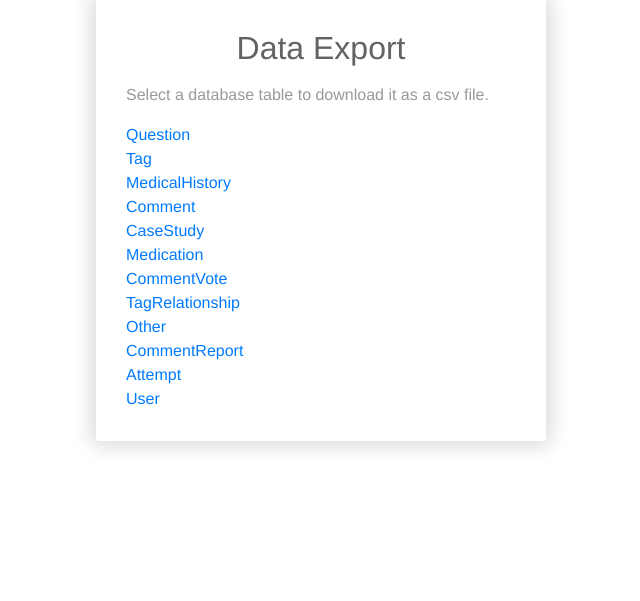
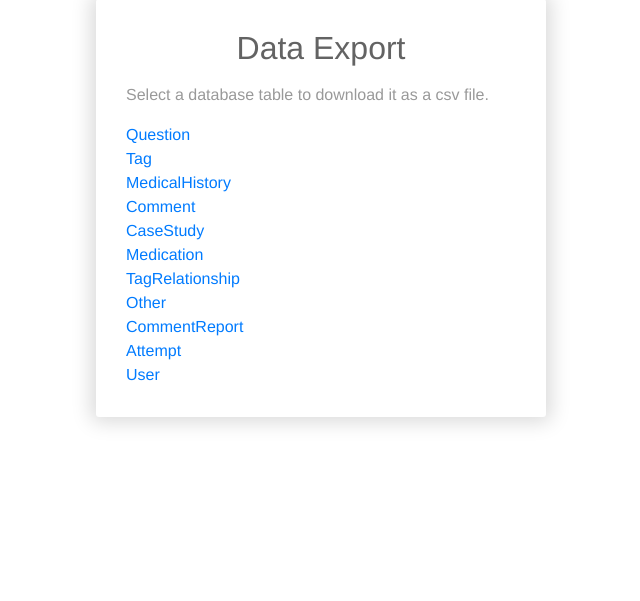
Before and after one commit to 320011/case, a Django app: page /analytics/ in a window 1280 px wide. Shown: the part 462-1063 px from the top of the page, without its empty margins (319-959 px from the left). After the commit the page ends 888 px from the top, so only its background shows below. Run offline with Django 3.2, Linux system fonts and the light colour scheme; data that the repository does not hold is empty; style sheets or scripts are compiled from the project's sources; some libraries are stand-ins or nearby versions.

Commit message:
Removes comment vote model

```diff
--- a/core/analytics/templates/analytics-landing.html
+++ b/core/analytics/templates/analytics-landing.html
@@ -42,9 +42,6 @@
             <a href="{% url "analytics:medication" %}">Medication</a>
         </div>
         <div class="">
-            <a href="{% url "analytics:commentvote" %}">CommentVote</a>
-        </div>
-        <div class="">
             <a href="{% url "analytics:tagrelationship" %}">TagRelationship</a>
         </div>
         <div class="">
--- a/core/analytics/urls.py
+++ b/core/analytics/urls.py
@@ -12,7 +12,6 @@ urlpatterns = [
     path("comment", views.view_comment, name='comment'),
     path("casestudy", views.view_casestudy, name='casestudy'),
     path("medication", views.view_medication, name='medication'),
-    path("commentvote", views.view_commentvote, name='commentvote'),
     path("tagrelationship", views.view_tagrelationship, name='tagrelationship'),
     path("other", views.view_other, name='other'),
     path("commentreport", views.view_commentreport, name='commentreport'),
--- a/core/analytics/views.py
+++ b/core/analytics/views.py
@@ -4,7 +4,7 @@ from django.http import HttpResponse, JsonResponse
 from case_study.models import Question, \
     Tag, CaseStudy, TagRelationship, \
     MedicalHistory, Medication, Other, Attempt, \
-    Comment, CommentVote, CommentReport
+    Comment, CommentReport
 from accounts.models import User
 from .forms import TagForm
 
@@ -78,10 +78,6 @@ def view_medication(request):
     return export_queryset_csv(Medication.objects.all(), "uwacase_medications.csv")
 
 
-def view_commentvote(request):
-    return export_queryset_csv(CommentVote.objects.all(), "uwacase_commentvotes.csv")
-
-
 def view_tagrelationship(request):
     return export_queryset_csv(TagRelationship.objects.all(), "uwacase_tagrelationships.csv")
 
--- a/core/case_study/admin.py
+++ b/core/case_study/admin.py
@@ -9,6 +9,5 @@ admin.site.register(MedicalHistory)
 admin.site.register(Medication)
 admin.site.register(Attempt)
 admin.site.register(Comment)
-admin.site.register(CommentVote)
 admin.site.register(Other)
 admin.site.register(CommentReport)
```
Also changed, not shown: core/case_study/models.py (+1 -10 lines).
